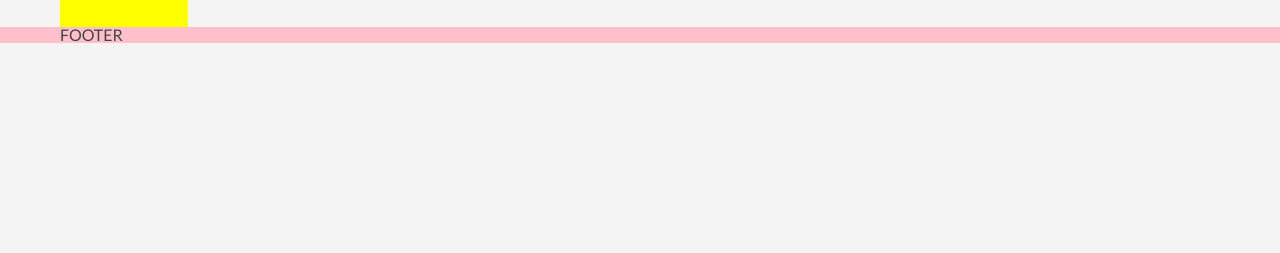
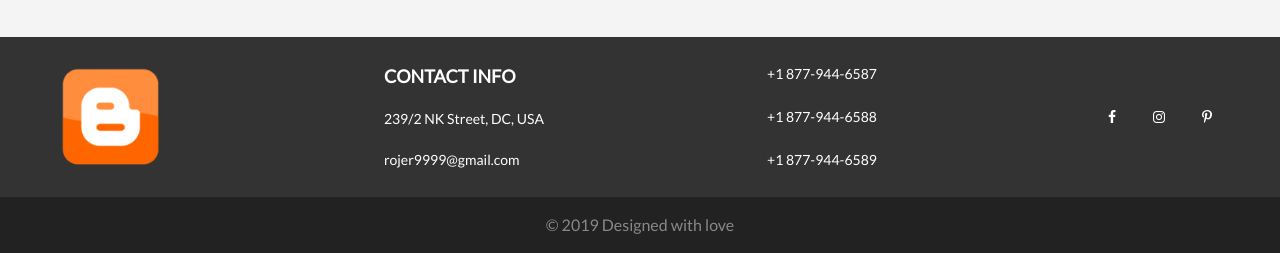
Before and after one commit to andrey-akimov/bsa2019-1, a website: page index.html in a window 1280 px wide. Shown: the part 1840-2093 px from the top of the page. Before the commit the page ends 1884 px from the top, so only its background shows below. Drawn offline with Linux system fonts and the light colour scheme.

Commit message:
footer betta

```diff
--- a/index.html
+++ b/index.html
@@ -69,14 +69,16 @@
   <!-- CONTENT -->
   <div class="container content">
     <main class="main">
+
       <article class="article">
-        <img src="images/logo.png" alt="img">
+        <img src="images/articles/1.jpg" alt="img">
         <h3>Header</h3>
         <p>02.12.1989</p>
         <p>description...</p>
         <p>4.4</p>
         <p>666 comments</p>
       </article>
+
     </main>
 
     <!-- ASIDE -->
@@ -147,8 +149,35 @@
 
   <!-- FOOTER -->
   <footer class="footer">
-    <div class="container">FOOTER</div>
+    <div class="container">
+
+      <a class="logo" href="#">
+        <img src="images/logo.png" alt="logo">
+      </a>
+
+      <div>
+        <h4>CONTACT INFO</h4>
+        <p>239/2 NK Street, DC, USA</p>
+        <p>
+          <a href="mailto:rojer9999@gmail.com">rojer9999@gmail.com</a>
+        </p>
+      </div>
+
+      <div>
+        <p>+1 877-944-6587</p>
+        <p>+1 877-944-6588</p>
+        <p>+1 877-944-6589</p>
+      </div>
+
+      <ul class="social">
+        <li><a href="#"><i class="fa fa-facebook"></i></a></li>
+        <li><a href="#"><i class="fa fa-instagram"></i></a></li>
+        <li><a href="#"><i class="fa fa-pinterest-p"></i></a></li>
+      </ul>
+    </div>
+
   </footer>
+  <div class="copyright">&copy; 2019 Designed with love</div>
 
 </body>
 </html>
--- a/styles/styles.css
+++ b/styles/styles.css
@@ -180,7 +180,9 @@ nav[role="navigation"] {
 
 /* CONTENT */
 .content {
+  margin-top: 40px;
   display: flex;
+  justify-content: space-between;
 }
 
 .article {
@@ -197,6 +199,8 @@ nav[role="navigation"] {
 
 .main {
   background-color: yellow;
+  width: 100%;
+  margin: 0 40px 40px 0;
 }
 
 .aside-block {
@@ -238,7 +242,7 @@ aside h2 {
 
 .about p {
   text-align: center;
-  padding: 30px;
+  padding: 0 30px 30px;
 }
 
 .aside-block .social {
@@ -344,7 +348,43 @@ form input[type="submit"] {
 
 /* FOOTER */
 .footer {
-  background-color: pink;
+  background-color: #333;
+  padding: 30px 0;
+}
+
+.footer .container {
+  display: flex;
+  justify-content: space-between;
+  align-items: center;
+}
+
+.footer .container div {
+  display: flex;
+  flex-direction: column;
+  justify-content: space-between;
+  height: 100px;
+}
+
+.footer .social i,
+.footer p,
+.footer a {
+  color: #fff;
+  font-size: 14px;
+  text-decoration: none;
+}
+
+.footer h4 {
+  color: #fff;
+  font-size: 18px;
+  text-transform: uppercase;
+  font-weight: bold;
+}
+
+.copyright {
+  padding: 20px 0;
+  text-align: center;
+  background-color: #222;
+  color: #888;
 }
 
 
```
